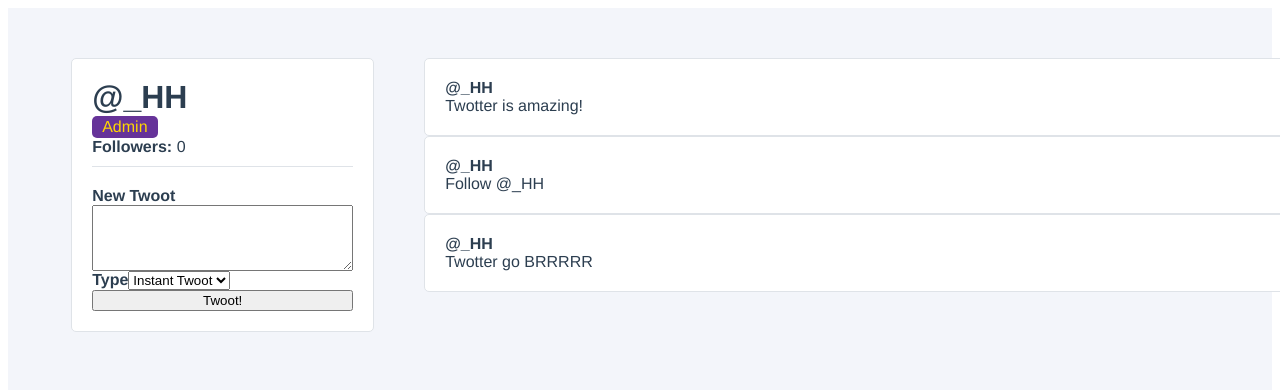
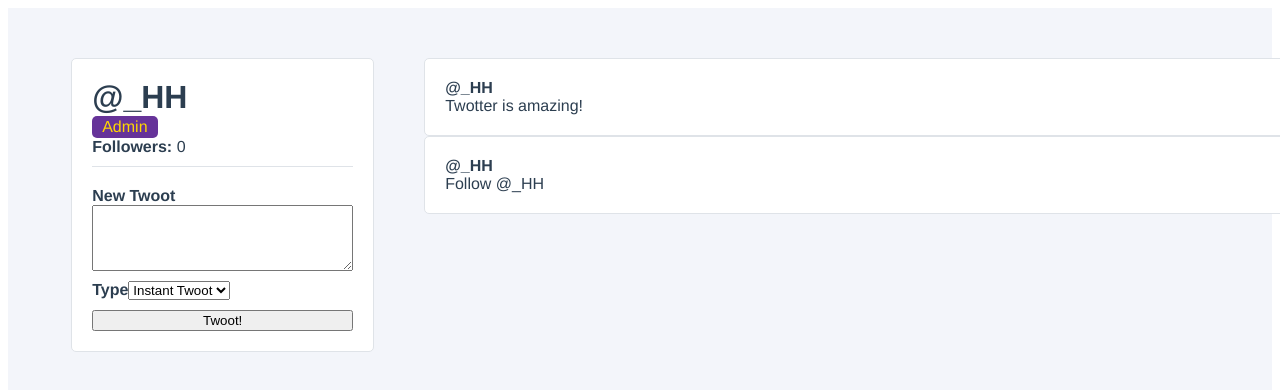
Before and after one commit to HHHoegsted/youtube-twotter, a Vue app in the folder twotter/: page / in a window 1280 px wide. Shown: the top 390 px of the page. Built offline with nearby package versions, Linux system fonts and the light colour scheme.

Commit message:
STYLING: added spaces between elements and scoped the styles

```diff
--- a/twotter/src/components/TwootItem.vue
+++ b/twotter/src/components/TwootItem.vue
@@ -32,7 +32,7 @@ export default {
 }
 </script>
 
-<style>
+<style scoped>
 .twoot-item{
 	padding: 20px;
 	background-color: white;
--- a/twotter/src/components/UserProfile.vue
+++ b/twotter/src/components/UserProfile.vue
@@ -62,8 +62,7 @@ export default {
 		isAdmin: true,
 		twoots: [
 			{id: 1, content: 'Twotter is amazing!'},
-			{id: 2, content: 'Follow @_HH'},
-			{id: 3, content: 'Twotter go BRRRRR'}
+			{id: 2, content: 'Follow @_HH'}
 		]
 		}
 	}
@@ -105,7 +104,7 @@ export default {
 }
 </script>
 
-<style>
+<style scoped>
 .user-profile{
 	display: grid;
 	grid-template-columns: 1fr 3fr;
@@ -141,8 +140,16 @@ export default {
 	flex-direction: column;
 }
 
+.user-profile__create-twoot button{
+	margin-top: 10px;
+}
+
 .user-profile__create-twoot label{
 	font-weight: bold;
+}
+
+.user-profile__create-twoot-type{
+	margin-top: 10px;
 }
 
 h1{
```
